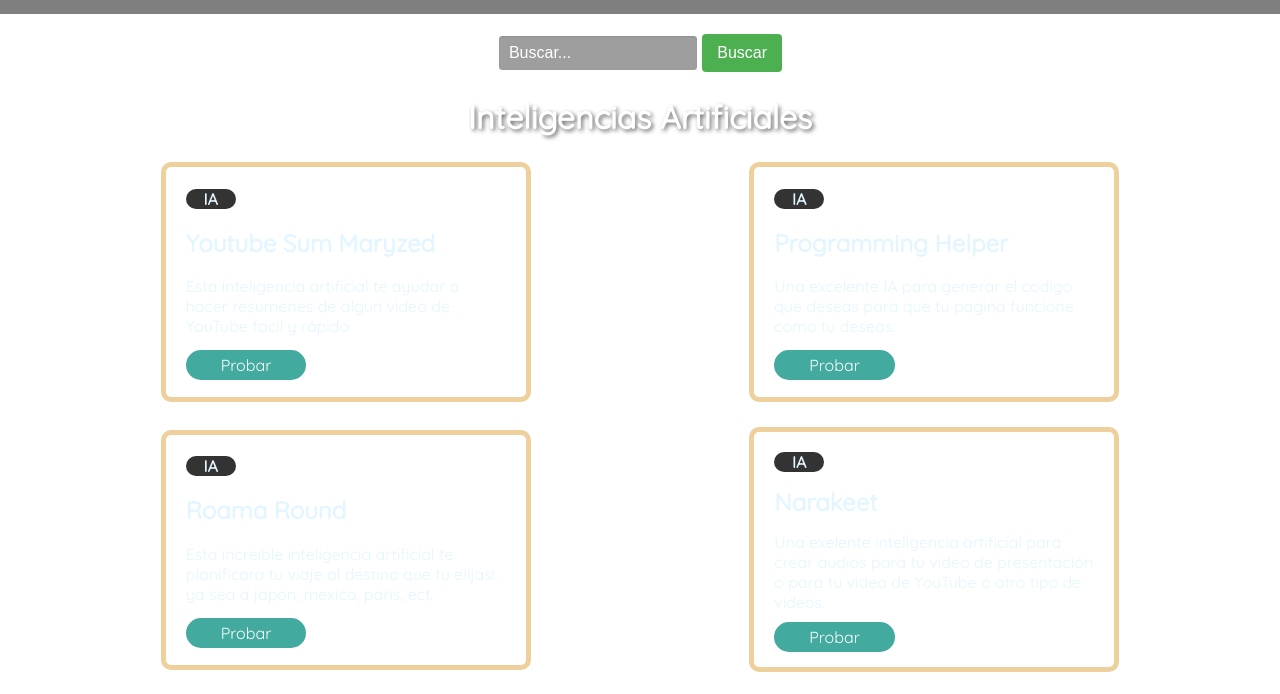
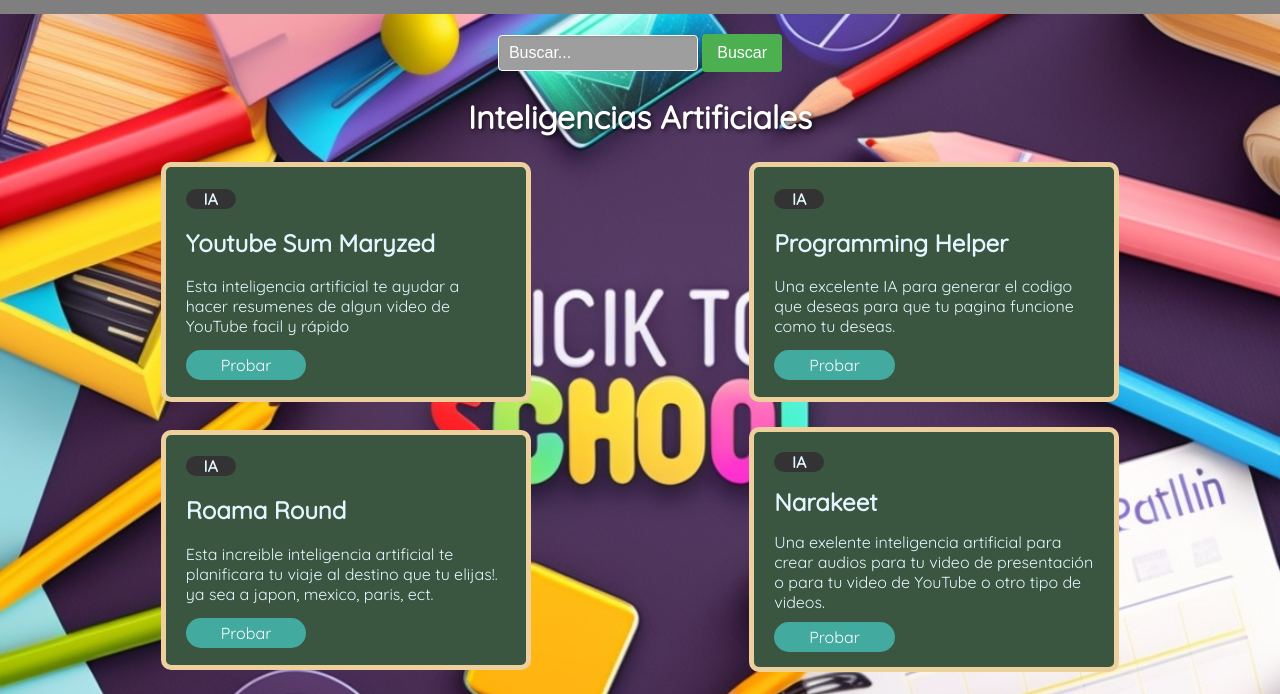
Before and after one commit to samuelaguilare62/IANEXT.github.io, a plain HTML site: page index.html in a window 1280 px wide. Shown: the part 66-760 px from the top of the page. Drawn offline with nearby package versions, Linux system fonts and the light colour scheme; grey boxes are pictures that could not be loaded; a script that the page names is missing.

Commit message:
Update styleescolar.css
Signed-off-by: samuelaguilare62 <67772951+samuelaguilare62@users.noreply.github.com>

```diff
--- a/css/styleescolar.css
+++ b/css/styleescolar.css
@@ -24,7 +24,7 @@ body {
   margin: 0;
   padding: 0;
   height: 100%;
-  background: url('assets/fondo.jpeg') no-repeat center center fixed;
+  background: url('/assets/fondo.jpeg') no-repeat center center fixed;
   background-size: cover;
   position: relative;
   font-family: "Quicksand", sans-serif;
@@ -174,7 +174,7 @@ header::before {
   /* background-color: var(--color-card); */
   color: var(--color-card);
   /* box-shadow: 3px 3px 5px rgba(0, 0, 0, 0.4); */
-    background-image: url('assets/pngwing.com.png'); /* Ruta a tu imagen de marco */
+    background-image: url('/assets/pngwing.com.png'); /* Ruta a tu imagen de marco */
     background-position: center;
     padding: 20px; /* Espacio dentro del marco para el contenido de la tarjeta */
   border-radius: 10px;
```
